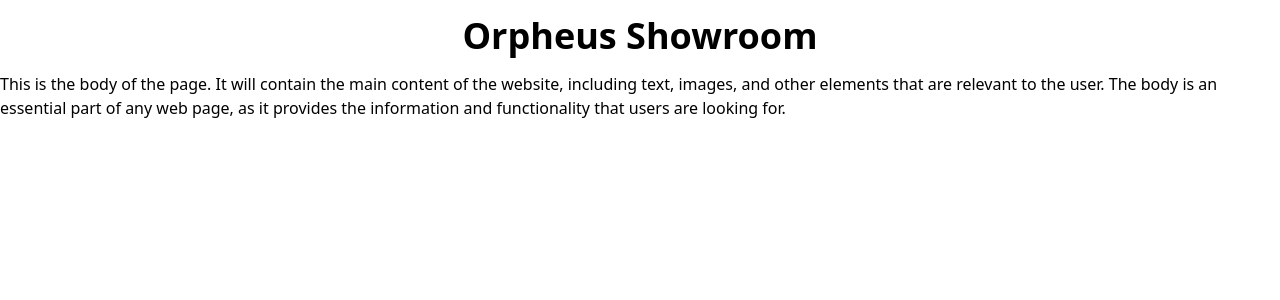
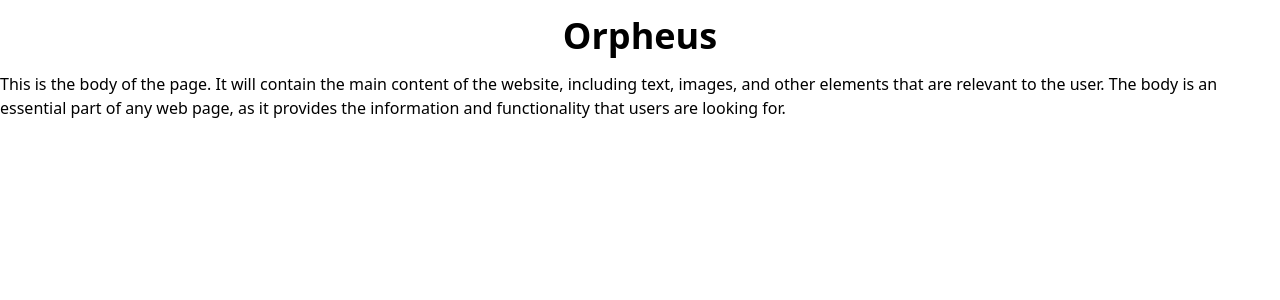
Before and after one commit to JPatrickST/Orpheus, a React (Vite) app: page / in a window 1280 px wide. Shown: the top 300 px of the page. Built offline with nearby package versions, Linux system fonts and the light colour scheme.

Commit message:
changed name

```diff
--- a/src/Components/Header.jsx
+++ b/src/Components/Header.jsx
@@ -2,7 +2,7 @@ export default function Header() {
     return (
         <header>
             <h1 className="text-4xl font-bold text-center mt-4 mb-4">
-                Orpheus Showroom
+                Orpheus
             </h1>
         </header>
     )
```
